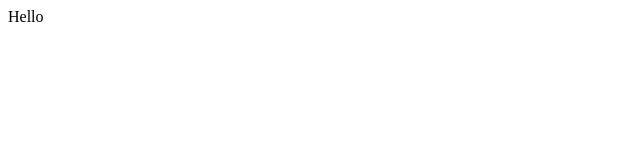
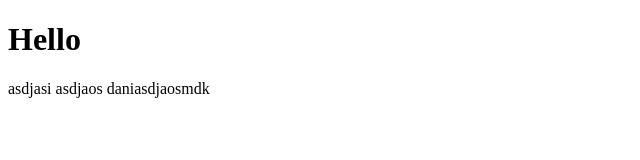
Before and after one commit to Abhiraj-11/Amazon-Clone, a plain HTML site: page index.html in a window 1280 px wide. Shown: the whole page, without its empty margins (0-640 px from the left). Drawn offline with Linux system fonts and the light colour scheme.

Commit message:
Update index.html

```diff
--- a/index.html
+++ b/index.html
@@ -8,6 +8,7 @@
     <title>Amazon-Clone</title>
 </head>
 <body>
-  Hello
+    <h1>Hello</h1>
+    asdjasi asdjaos daniasdjaosmdk
   </body>
 </html>
```
